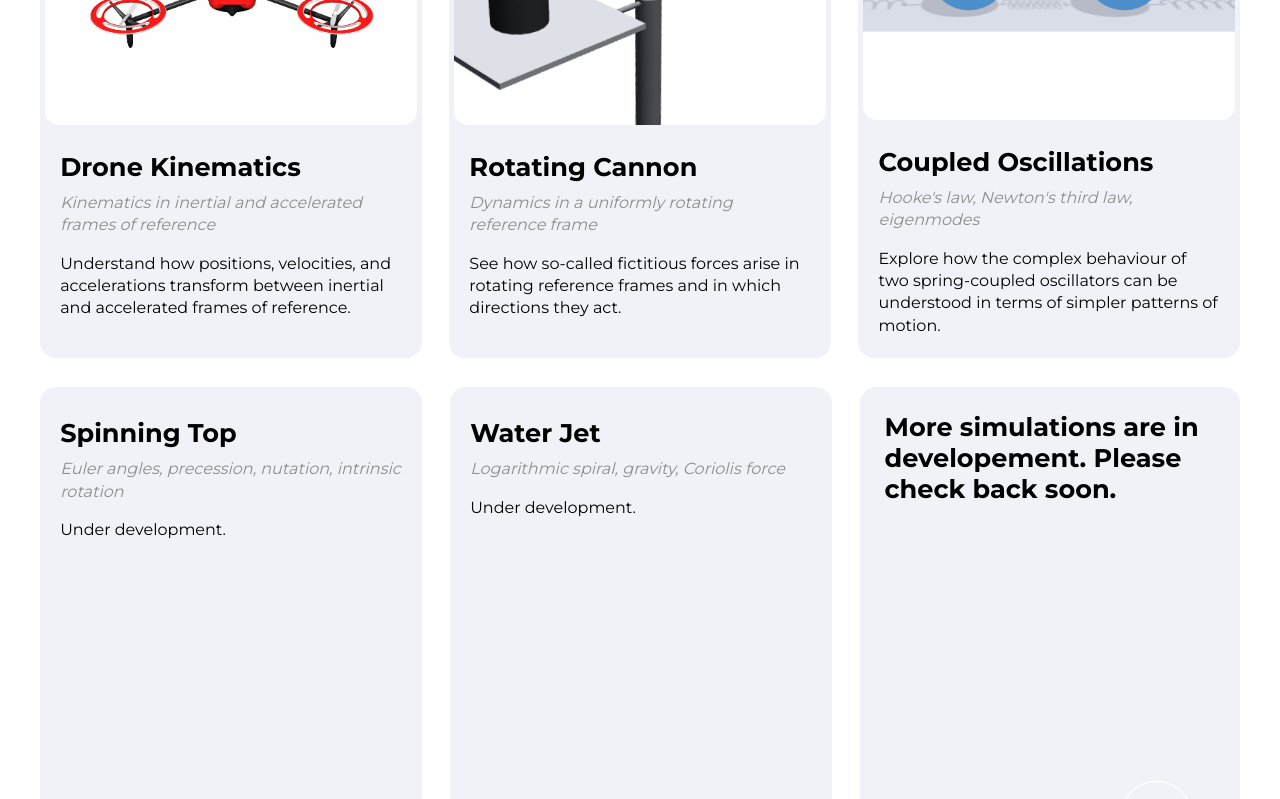
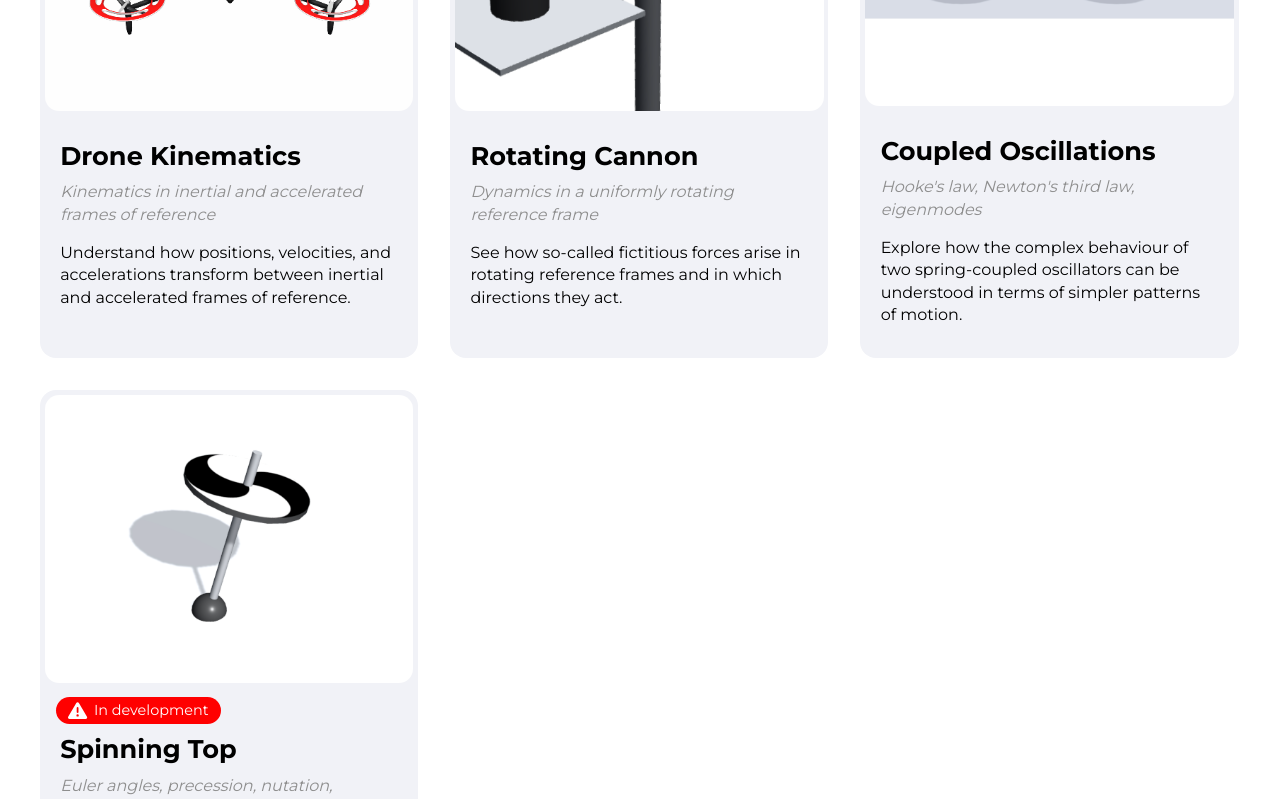
Before and after one commit to epfl-physics/epfl-physics.github.io, a React (Create React App) app: page /#/home in a window 1280 px wide. Shown: the part 1660-2459 px from the top of the page. Built offline with nearby package versions, Linux system fonts and the light colour scheme.

Commit message:
Add spinning top card with its in development badge. Remove alert header and coming soon cards

```diff
--- a/src/App.js
+++ b/src/App.js
@@ -1,5 +1,5 @@
 import './App.css';
-import Alert from './components/Alert/Alert';
+// import Alert from './components/Alert/Alert';
 import Header from 'components/Header/Header';
 import Home from './pages/Home';
 import Sims from './pages/Sims';
@@ -10,7 +10,7 @@ export default function App() {
   return (
     <div className='app-container'>
       <HashRouter basename='/'>
-        <Alert />
+        {/* <Alert /> */}
         <Header />
         <Routes>
           <Route index element={<Home />} />
--- a/src/components/About/About.js
+++ b/src/components/About/About.js
@@ -23,9 +23,9 @@ export default function About() {
       </p>
       <br />
       <p>
-        Special thanks to <span>Dr Frédéric Blanc</span> for his ongoing support
-        of the project and his help in defining the initial list of apps. We
-        thank as well <span>Quentin Gallien</span> and{' '}
+        Special thanks to <span>Prof Frédéric Blanc</span> for his ongoing
+        support of the project and his help in defining the initial list of
+        apps. We thank as well <span>Quentin Gallien</span> and{' '}
         <span>Mathieu Reibel</span> for their help in designing the second
         activity for the Drone Kinematics app.
       </p>
--- /dev/null
+++ b/src/components/Alert/AlertBadge.css
@@ -0,0 +1,14 @@
+.alert-badge {
+  display: flex;
+  align-items: center;
+  color: white;
+  font-weight: 400;
+  border-radius: 20px;
+  padding: 0rem 0.75rem;
+  margin: 0.7em 0.6em -1em;
+  background-color: red;
+}
+
+.alert-badge p {
+  font-size: 0.9rem;
+}
--- /dev/null
+++ b/src/components/Alert/AlertBadge.js
@@ -0,0 +1,16 @@
+import './AlertBadge.css';
+import { FontAwesomeIcon } from '@fortawesome/react-fontawesome';
+import { faTriangleExclamation } from '@fortawesome/free-solid-svg-icons';
+
+export default function AlertBadge({ text }) {
+  return (
+    <div className='alert-badge'>
+      <FontAwesomeIcon
+        icon={faTriangleExclamation}
+        size='1x'
+        style={{ marginRight: '0.4rem' }}
+      />
+      <p>{text}</p>
+    </div>
+  );
+}
--- a/src/components/Hero/Hero.css
+++ b/src/components/Hero/Hero.css
@@ -12,7 +12,7 @@
 }
 
 .hero-tagline {
-  line-height: 5rem;
+  line-height: 4.2rem;
 }
 
 .hero-video {
--- a/src/components/Hero/Hero.js
+++ b/src/components/Hero/Hero.js
@@ -12,7 +12,9 @@ export default function Hero() {
   return (
     <div className='container hero-section'>
       <div className='hero-content'>
-        <h1 className='hero-tagline'>Interactive Physics Simulations</h1>
+        <h1 className='hero-tagline'>
+          Interactive Educational Physics Simulations
+        </h1>
         <p>
           This website contains interactive applications for learning,
           visualising, and experimenting with physics concepts in EPFL's
--- a/src/components/License/License.js
+++ b/src/components/License/License.js
@@ -22,7 +22,7 @@ export default function License() {
         </a>
       </div>
       <br />
-      <p>The code itself carries a Non-Commercial Software License.</p>
+      <p>The code carries an Academic Non-Commercial Software License.</p>
     </div>
   );
 }
--- a/src/components/Simulations/SimulationCard/SimulationCard.css
+++ b/src/components/Simulations/SimulationCard/SimulationCard.css
@@ -1,14 +1,14 @@
 .simulation-card {
   display: flex;
   flex-direction: column;
-  justify-content: flex-start;
-  color: black;
-  width: 31%;
-  min-height: 500px;
+  align-items: flex-start;
+  flex-basis: calc((100% - 1.7 * 2em) / 3);
+  box-sizing: border-box;
+  min-height: 540px;
   text-decoration: none;
   border-radius: 16px;
   padding: 0.25em;
-  margin-bottom: 1.5em;
+  color: black;
   background-color: #f1f2f7;
 }
 
@@ -23,10 +23,14 @@
 }
 
 .simulation-card-content {
-  margin: 0 0.8em;
+  display: flex;
+  flex-direction: column;
+  align-items: flex-start;
+  margin: 1.5em 0.8em 0;
 }
 
 .simulation-card-content h3 {
+  margin-top: 0;
   margin-bottom: 0.4em;
 }
 
@@ -56,13 +60,13 @@
 
 @media (max-width: 960px) {
   .simulation-card {
-    width: 48%;
+    flex-basis: calc((100% - 2em) / 2);
   }
 }
 
 @media (max-width: 700px) {
   .simulation-card {
-    width: 100%;
+    flex-basis: 100%;
     min-height: 250px;
   }
 }
--- a/src/components/Simulations/SimulationCard/SimulationCard.js
+++ b/src/components/Simulations/SimulationCard/SimulationCard.js
@@ -1,6 +1,7 @@
+import './SimulationCard.css';
 import { Fragment } from 'react';
-import './SimulationCard.css';
 import { HashLink } from 'react-router-hash-link';
+import AlertBadge from 'components/Alert/AlertBadge';
 
 export default function SimulationCard(props) {
   const hash = `/simulations#${props.index === 1 ? '' : props.id}`;
@@ -13,6 +14,11 @@ export default function SimulationCard(props) {
           to={hash}
         >
           {props.image ? <img src={props.image} alt='Sim' /> : <></>}
+          {props.underDevelopment ? (
+            <AlertBadge text='In development' />
+          ) : (
+            <></>
+          )}
           <div className='simulation-card-content'>
             <h3>{props.name}</h3>
             <p className='secondary-color italic'>{props.keywords}</p>
--- a/src/components/Simulations/Simulations.css
+++ b/src/components/Simulations/Simulations.css
@@ -1,5 +1,6 @@
 .simulations-content {
   display: flex;
   flex-wrap: wrap;
-  justify-content: space-between;
+  /* justify-content: space-between; */
+  gap: 2em;
 }
--- a/src/components/Simulations/Simulations.js
+++ b/src/components/Simulations/Simulations.js
@@ -1,9 +1,10 @@
 import './Simulations.css';
 import SimulationCard from './SimulationCard/SimulationCard';
+import thumbnail4 from 'images/thumbnail_spinning_top.png';
 import thumbnail3 from 'images/thumbnail_coupled_oscillations.png';
 import thumbnail2 from 'images/thumbnail_rotating_cannon.png';
 import thumbnail1 from 'images/thumbnail_drone_kinematics.png';
-import checkBackIcon from 'images/checkbacksoon_icon.png';
+// import checkBackIcon from 'images/checkbacksoon_icon.png';
 
 const sim1 = {
   index: 1,
@@ -37,28 +38,22 @@ const sim3 = {
 
 const sim4 = {
   index: 1,
-  // id: 'gyroscope',
-  // image: thumbnail4,
+  id: 'spinning-top',
+  image: thumbnail4,
   name: 'Spinning Top',
   keywords: 'Euler angles, precession, nutation, intrinsic rotation',
-  description: 'Under development.',
+  description:
+    'Visualise the three Euler angles of a rigid body, along with dynamical quantities like angular momentum and torque.',
+  underDevelopment: true,
 };
 
-const sim5 = {
-  index: 1,
-  // id: 'water-jet',
-  // image: thumbnail5,
-  name: 'Water Jet',
-  keywords: 'Logarithmic spiral, gravity, Coriolis force',
-  description: 'Under development.',
-};
-
-const checkBackSoon = {
-  index: 0,
-  id: 'coming-soon',
-  image: checkBackIcon,
-  name: 'More simulations are in developement. Please check back soon.',
-};
+// const feedback = {
+//   index: 0,
+//   id: 'coming-soon',
+//   image: checkBackIcon,
+//   name: 'Help us improve',
+//   description: 'asdf',
+// };
 
 export default function Simulations() {
   return (
@@ -67,8 +62,7 @@ export default function Simulations() {
       <SimulationCard {...sim2} />
       <SimulationCard {...sim3} />
       <SimulationCard {...sim4} />
-      <SimulationCard {...sim5} />
-      <SimulationCard {...checkBackSoon} />
+      {/* <SimulationCard {...feedback} /> */}
     </div>
   );
 }
--- a/src/pages/Home.js
+++ b/src/pages/Home.js
@@ -12,7 +12,7 @@ export default function Home() {
       <Hero />
       <SectionHeader title='Overview' />
       <Overview />
-      <SectionHeader title='Our Simulations' />
+      <SectionHeader title='Simulations' />
       <Simulations />
       <SectionHeader title='About' />
       <About />
```
Also changed, not shown: src/images/thumbnail_spinning_top.png (added).
